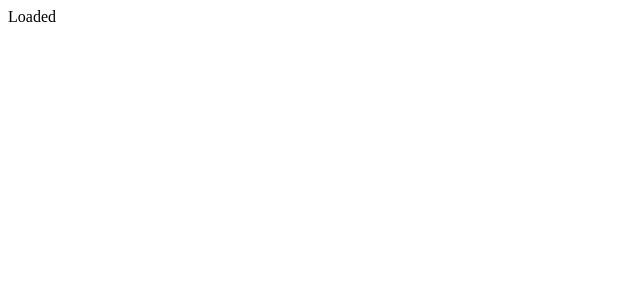
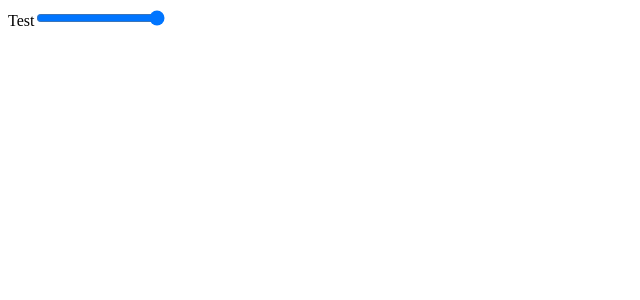
Before and after one commit to emmarm/lesson-review-form, a React (Create React App) app: page / in a window 1280 px wide. Shown: the top 300 px of the page, without its empty margins (0-640 px from the left). Built offline with nearby package versions, Linux system fonts and the light colour scheme.

Commit message:
created RangeInput component

```diff
--- a/src/components/App.js
+++ b/src/components/App.js
@@ -1,9 +1,11 @@
 import React from 'react';
+
+import LessonReviewForm from './LessonReviewForm';
 
 class App extends React.Component {
   render() {
     return (
-      'Loaded'
+      <LessonReviewForm />
     );
   }
 }
--- /dev/null
+++ b/src/components/LessonReviewForm.js
@@ -0,0 +1,20 @@
+import React from 'react';
+
+import RangeInput from './RangeInput';
+
+class LessonReviewForm extends React.Component {
+  state = {};
+
+  render() {
+    return (
+      <form className="review-form">
+        <RangeInput
+          inputId="test-input"
+          label="Test"
+        />
+      </form>
+    );
+  }
+}
+
+export default LessonReviewForm;
--- /dev/null
+++ b/src/components/RangeInput.js
@@ -0,0 +1,18 @@
+import React from 'react';
+
+const RangeInput = props => (
+  <div>
+    <label htmlFor={props.inputId} >
+      {props.label}
+    </label>
+    <input
+      id={props.inputId}
+      type="range"
+      min={0}
+      max={10}
+      step={1}
+    />
+  </div>
+);
+
+export default RangeInput;
```
Also changed, not shown: 1 other file (tests, documents, lock files or other folders).
